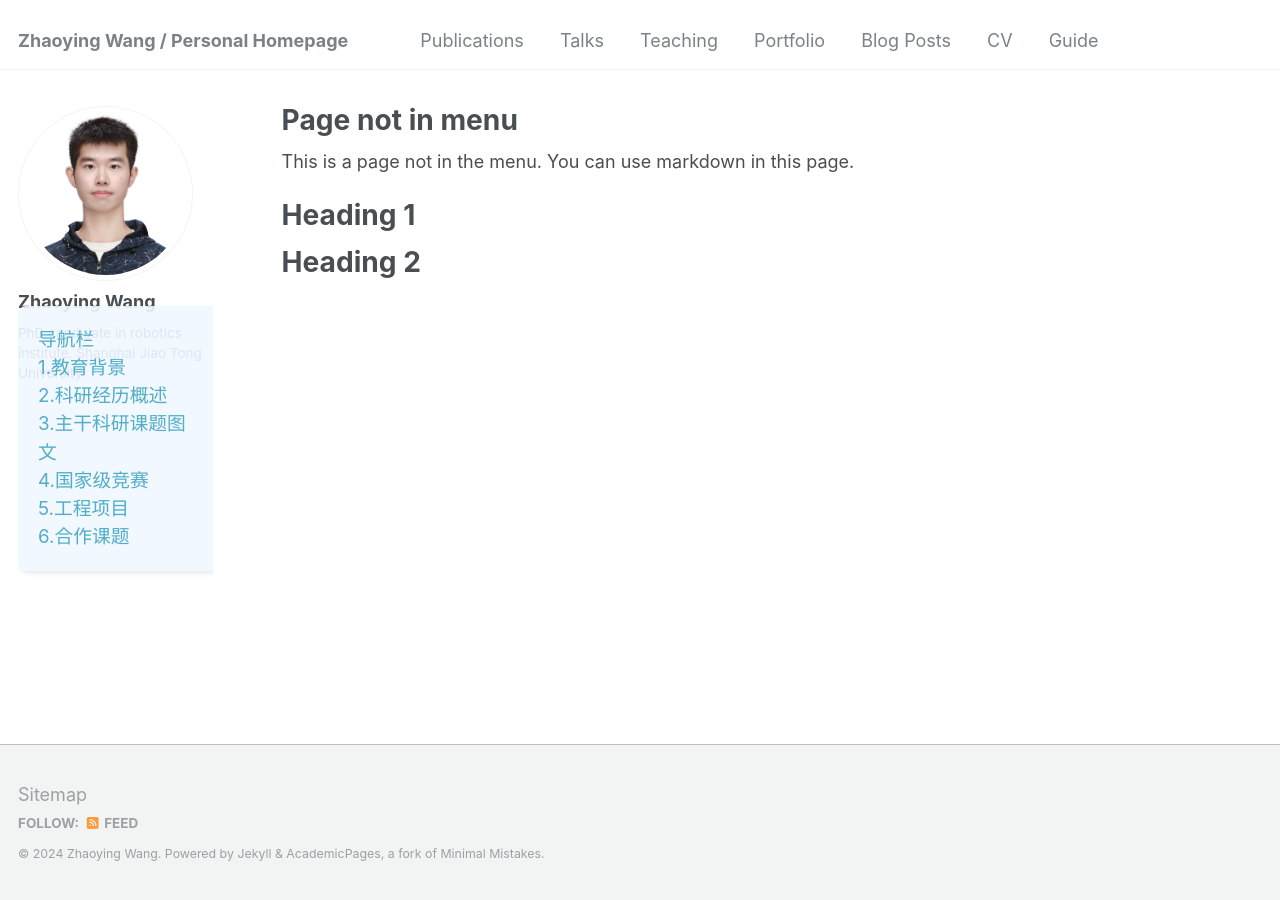
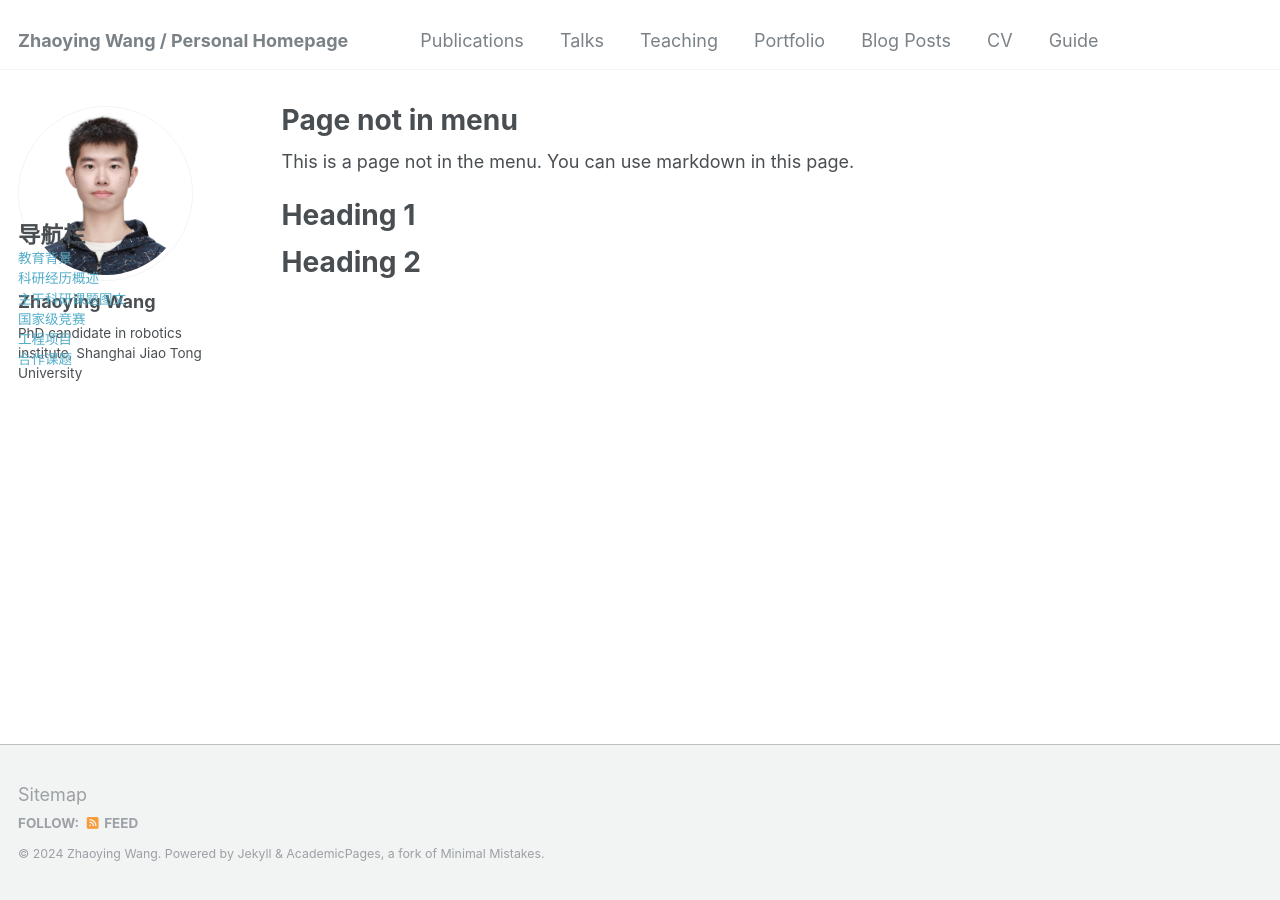
Before and after one commit to myboyhood/myboyhood.github.io, a Jekyll site: the page built from _pages/non-menu-page.md, in a window 1280 px wide. Built offline with Jekyll 4.4.1, drawn with Linux system fonts in a browser that asks for light colours.

Commit message:
place into _config.yml author

```diff
--- a/_config.yml
+++ b/_config.yml
@@ -29,6 +29,21 @@ author:
   employer         : # "Shanghai Jiao Tong University"
   uri              : # URL
   email            : # "wangzhaoying@sjtu.edu.cn"
+
+  # Navigation settings
+  navigation:
+    - name: "教育背景"
+      url: "#1-教育背景"
+    - name: "科研经历概述"
+      url: "#2-科研经历概述"
+    - name: "主干科研课题图文"
+      url: "#3-主干科研课题图文"
+    - name: "国家级竞赛"
+      url: "#4-国家级竞赛"
+    - name: "工程项目"
+      url: "#5-工程项目"
+    - name: "合作课题"
+      url: "#6-合作课题"
 
   # Academic websites
   arxiv            : # URL - Update with the correct link to your profile
@@ -71,21 +86,6 @@ author:
   xing             : # Username
   youtube          : # Username
   zhihu            : # URL
-
-# Navigation settings
-navigation:
-  - name: "教育背景"
-    url: "#1-教育背景"
-  - name: "科研经历概述"
-    url: "#2-科研经历概述"
-  - name: "主干科研课题图文"
-    url: "#3-主干科研课题图文"
-  - name: "国家级竞赛"
-    url: "#4-国家级竞赛"
-  - name: "工程项目"
-    url: "#5-工程项目"
-  - name: "合作课题"
-    url: "#6-合作课题"
 
 
 # Site Settings
--- a/_layouts/single.html
+++ b/_layouts/single.html
@@ -88,6 +88,19 @@ layout: default
   {% endif %}
 
   <div class="sidebar">
+    {% if site.author.navigation %}
+      <nav>
+        <h2>导航栏</h2>
+        <ul>
+          {% for item in site.author.navigation %}
+            <li><a href="{{ item.url }}">{{ item.name }}</a></li>
+          {% endfor %}
+        </ul>
+      </nav>
+    {% endif %}
+  </div>
+
+  <!-- <div class="sidebar">
     {% if site.sidebar.nav %}
       <nav>
         <ul>
@@ -104,5 +117,5 @@ layout: default
         </ul>
       </nav>
     {% endif %}
-  </div>
+  </div> -->
 </div>
--- a/assets/css/main.scss
+++ b/assets/css/main.scss
@@ -52,20 +52,20 @@ h1 {
 // }
 
 /* 调整导航栏的位置 */
-.sidebar nav {
-    position: fixed; /* 固定位置，使其不随页面滚动 */
-    // position: sticky;
-    top: 200px; /* 导航栏距离页面顶部的距离，调整这个值以适应你的布局 */
-    left: 0; /* 左侧对齐 */
+// .sidebar nav {
+//     position: fixed; /* 固定位置，使其不随页面滚动 */
+//     // position: sticky;
+//     top: 200px; /* 导航栏距离页面顶部的距离，调整这个值以适应你的布局 */
+//     left: 0; /* 左侧对齐 */
 
-    font-size: 25px; /* 根据需要调整字体大小 */
-    font-weight: normal; /* 可选：加粗字体 */
+//     font-size: 25px; /* 根据需要调整字体大小 */
+//     font-weight: normal; /* 可选：加粗字体 */
 
-    // transform: translateY(-50%); /* 向上移动50% */
-    width: 200px; /* 导航栏宽度 */
+//     // transform: translateY(-50%); /* 向上移动50% */
+//     width: 200px; /* 导航栏宽度 */
 
-    background-color: rgba(240, 248, 255, 0.9); /* 使用淡蓝色，增加透明度 */
-    padding: 20px;
-    box-shadow: 2px 2px 5px rgba(0, 0, 0, 0.1); /* 保留轻微阴影 */
-    border-radius: 8px; /* 添加圆角，使其更柔和 */
-}
+//     background-color: rgba(240, 248, 255, 0.9); /* 使用淡蓝色，增加透明度 */
+//     padding: 20px;
+//     box-shadow: 2px 2px 5px rgba(0, 0, 0, 0.1); /* 保留轻微阴影 */
+//     border-radius: 8px; /* 添加圆角，使其更柔和 */
+// }
```
